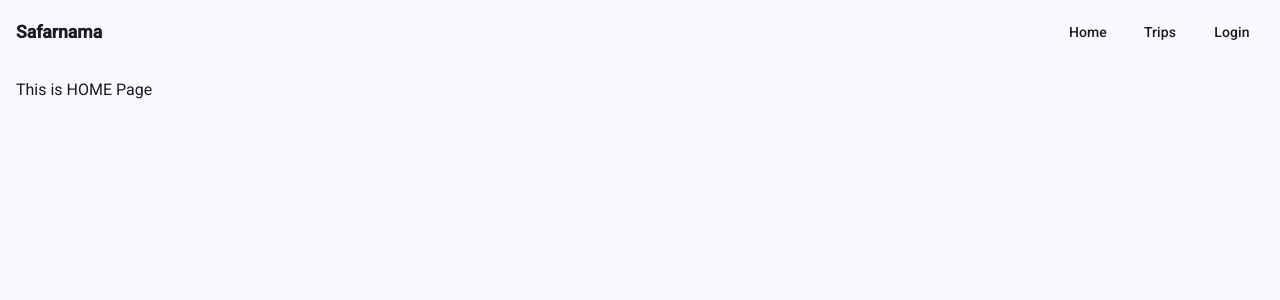
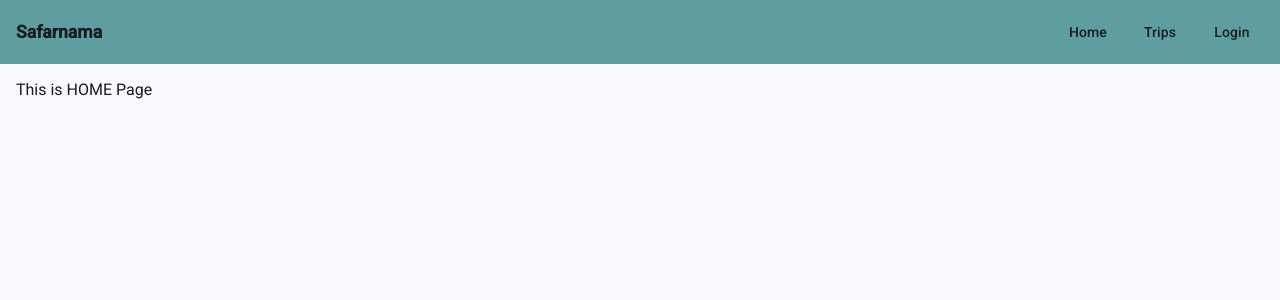
Before and after one commit to s0umalya/Safarnama, an Angular app in the folder frontend/: page / in a window 1280 px wide. Shown: the top 300 px of the page. Built offline with nearby package versions, Linux system fonts and the light colour scheme.

Commit message:
Dummy commit

```diff
--- a/frontend/src/app/shared/components/navbar/navbar.component.scss
+++ b/frontend/src/app/shared/components/navbar/navbar.component.scss
@@ -23,6 +23,10 @@
     gap: 0.5rem;
 }
 
+mat-toolbar{
+    background-color: cadetblue;
+}
+
 /* Mobile */
 @media (max-width: 768px) {
     .menu-btn {
```
